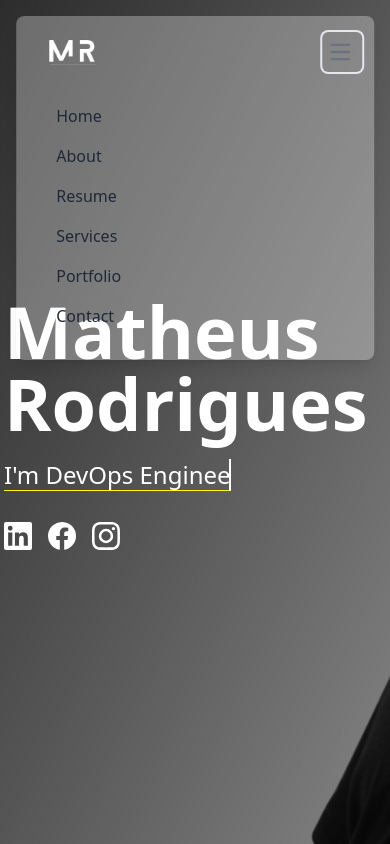
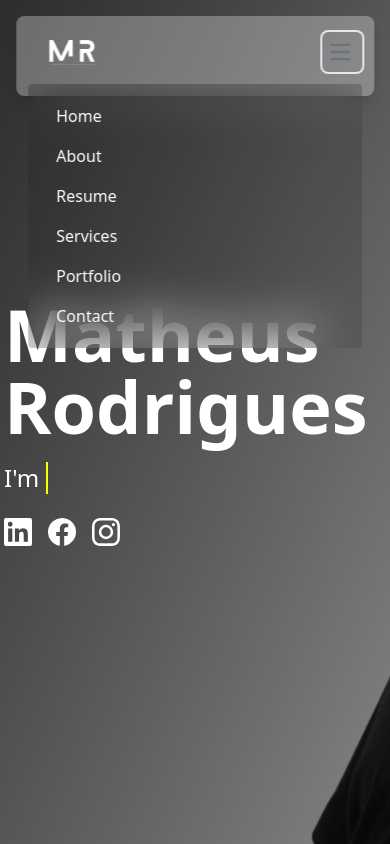
Before and after one commit to m1theusr/portfolio, a React (Vite) app: page / in a window 390 px wide. Both pictures are taken after a click on the button "Open main menu". Shown: the top 844 px of the page. Built offline with nearby package versions, Linux system fonts and the light colour scheme.

Commit message:
fix: navbar mobile

```diff
--- a/src/app/App.jsx
+++ b/src/app/App.jsx
@@ -31,9 +31,20 @@ const HomePage = () => {
       >
         <div className="max-w-7xl container mx-auto px-1">
           <h1 className="text-7xl md:text-7xl font-bold mb-5">Matheus Rodrigues</h1>
-          <p className="text-white text-2xl md:text-2xl">
-            <span className="typing-effect">I'm DevOps Engineer</span>
+          <p class="relative flex items-center text-2xl">
+            I'm&nbsp;
+            <span
+              class="overflow-hidden border-r-2 border-[rgb(251,255,0)] whitespace-nowrap max-w-[13ch] animate-typing text-2xl font-bold text-white"
+            >
+              <span class="block group-[data-text='0']:block group-[data-text='1']:hidden">
+                DevOps Engineer
+              </span>
+              <span class="hidden group-[data-text='1']:block group-[data-text='0']:hidden">
+                SRE
+              </span>
+            </span>
           </p>
+
           <div
             className={`flex justify-start space-x-4 mt-6 transform transition-all duration-500"
               }`}
--- a/src/index.css
+++ b/src/index.css
@@ -10,7 +10,7 @@
   }
 
   100% {
-    width: 227px;
+    width: 319px;
   }
 }
 
@@ -29,7 +29,7 @@
   /* Adiciona o cursor de digitação */
   width: 0;
   animation:
-    typing 1s steps(20) 1s 1 normal both,
+    typing 2s steps(20) 1s 1 normal both,
     blink 0.70s step-end infinite;
 
   text-decoration: underline;
--- a/src/shared/Navbar.jsx
+++ b/src/shared/Navbar.jsx
@@ -23,7 +23,7 @@ const Navbar = ({ isScrolled }) => {
 
   return (
 <nav
-  className={`fixed top-4 left-1/2 transform -translate-x-1/2 w-11/12 max-w-7xl p-3 z-50 rounded-lg shadow-lg transition-all duration-300 ease-in-out ${
+  className={`fixed top-4 left-1/2 transform -translate-x-1/2 w-11/12 max-w-7xl p-3 z-50 h-20 rounded-lg shadow-lg transition-all duration-300 ease-in-out ${
     isScrolled ? "backdrop-blur-xl bg-black/30" : "backdrop-blur-none bg-white/30"
   }
   ${isOpen ? "md:hidden" : ""}`}
@@ -75,14 +75,14 @@ const Navbar = ({ isScrolled }) => {
       {/* Mobile Menu */}
       <div
         className={`md:hidden mt-2 px-4 py-3 rounded transition-all duration-500 ease-in-out ${
-          isOpen ? "opacity-100 translate-y-0" : "opacity-0 -translate-y-4"
+          isOpen ? "backdrop-blur-xl bg-black/10 opacity-100 translate-y-0" : "backdrop-blur-none bg-white/30 opacity-0 -translate-y-4"
         }`}
       >
         {navLinks.map(({ href, label }) => (
           <a
             key={href}
             href={href}
-            className="block py-2 px-3 text-gray-800 rounded hover:bg-[rgb(251,255,0)]"
+            className="block py-2 px-3 text-white rounded hover:bg-[rgb(251,255,0)]"
           >
             {label}
           </a>
--- a/tailwind.config.js
+++ b/tailwind.config.js
@@ -4,7 +4,20 @@ module.exports = {
     "./src/**/*.{js,jsx,ts,tsx}",
   ],
   theme: {
-    extend: {},
+    extend: {
+      animation: {
+        typing: 'typing 3s steps(13, end) infinite, blink 0.7s step-end infinite',
+      },
+      keyframes: {
+        typing: {
+          '0%, 100%': { width: '0ch' },
+          '50%': { width: '13ch' },
+        },
+        blink: {
+          '50%': { borderColor: 'transparent' },
+        },
+      },
+    },
   },
   plugins: [],
 }
```
Lines whose indentation alone changed are shown as unchanged.
